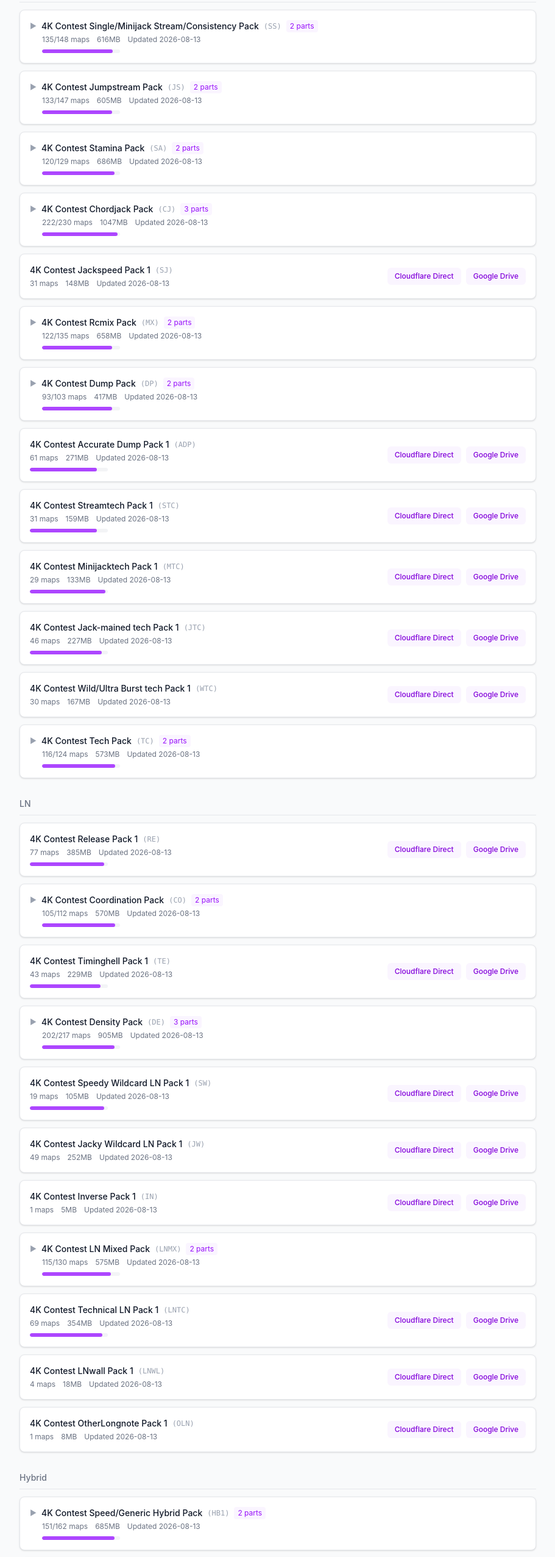
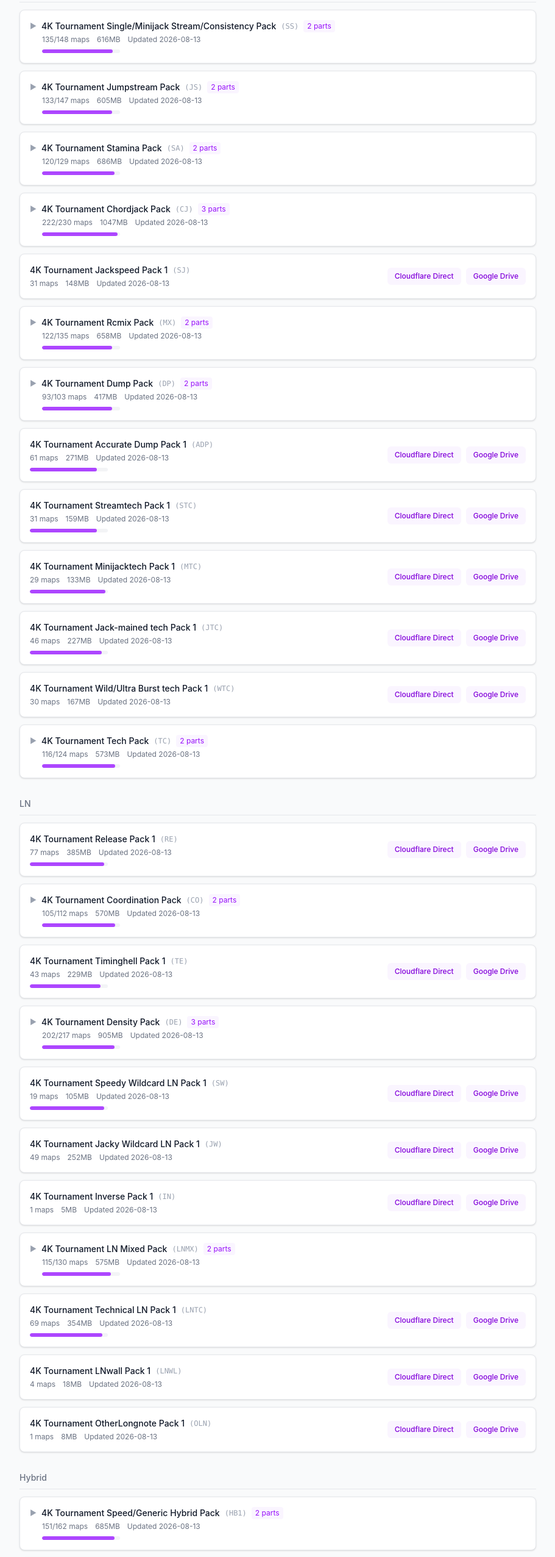
Before and after one commit to shadiaojunshi/osumania-ladder, a Next.js app: page /download in a window 1280 px wide. Shown: the part 140-2693 px from the top of the page at 61% size, without its empty margins (184-1095 px from the left). Built offline with nearby package versions, Linux system fonts and the light colour scheme.

Commit message:
Update pack naming + add GM realtype
- 包名 contest→tournament,Creator 统一为 various mappers team
- 修复 manifest 包名缺空格(上轮 contest 替换时误吞)
- 新增 SV 类真实键型 GM(gimmick),同步 admin 下拉/合包名/下载页分类

```diff
--- a/data/packs-manifest.json
+++ b/data/packs-manifest.json
@@ -2,7 +2,7 @@
   "packs": [
     {
       "realType": "SV1",
-      "name": "4K Contest Pattern SV Pack 1",
+      "name": "4K Tournament Pattern SV Pack 1",
       "part": 1,
       "mapCount": 27,
       "totalMaps": 27,
@@ -16,7 +16,7 @@
     },
     {
       "realType": "TC",
-      "name": "4K Contest Tech Pack 1",
+      "name": "4K Tournament Tech Pack 1",
       "part": 1,
       "mapCount": 80,
       "totalMaps": 124,
@@ -30,7 +30,7 @@
     },
     {
       "realType": "TC",
-      "name": "4K Contest Tech Pack 2",
+      "name": "4K Tournament Tech Pack 2",
       "part": 2,
       "mapCount": 36,
       "totalMaps": 124,
@@ -44,7 +44,7 @@
     },
     {
       "realType": "HB1",
-      "name": "4K Contest Speed/Generic Hybrid Pack 1",
+      "name": "4K Tournament Speed/Generic Hybrid Pack 1",
       "part": 1,
       "mapCount": 80,
       "totalMaps": 162,
@@ -58,7 +58,7 @@
     },
     {
       "realType": "HB1",
-      "name": "4K Contest Speed/Generic Hybrid Pack 2",
+      "name": "4K Tournament Speed/Generic Hybrid Pack 2",
       "part": 2,
       "mapCount": 71,
       "totalMaps": 162,
@@ -72,7 +72,7 @@
     },
     {
       "realType": "RE",
-      "name": "4K Contest Release Pack 1",
+      "name": "4K Tournament Release Pack 1",
       "part": 1,
       "mapCount": 77,
       "totalMaps": 81,
@@ -86,7 +86,7 @@
     },
     {
       "realType": "DE",
-      "name": "4K Contest Density Pack 1",
+      "name": "4K Tournament Density Pack 1",
       "part": 1,
       "mapCount": 80,
       "totalMaps": 217,
@@ -100,7 +100,7 @@
     },
     {
       "realType": "DE",
-      "name": "4K Contest Density Pack 2",
+      "name": "4K Tournament Density Pack 2",
       "part": 2,
       "mapCount": 80,
       "totalMaps": 217,
@@ -114,7 +114,7 @@
     },
     {
       "realType": "DE",
-      "name": "4K Contest Density Pack 3",
+      "name": "4K Tournament Density Pack 3",
       "part": 3,
       "mapCount": 42,
       "totalMaps": 217,
@@ -128,7 +128,7 @@
     },
     {
       "realType": "JS",
-      "name": "4K Contest Jumpstream Pack 1",
+      "name": "4K Tournament Jumpstream Pack 1",
       "part": 1,
       "mapCount": 80,
       "totalMaps": 147,
@@ -142,7 +142,7 @@
     },
     {
       "realType": "JS",
-      "name": "4K Contest Jumpstream Pack 2",
+      "name": "4K Tournament Jumpstream Pack 2",
       "part": 2,
       "mapCount": 53,
       "totalMaps": 147,
@@ -156,7 +156,7 @@
     },
     {
       "realType": "SS",
-      "name": "4K Contest Single/Minijack Stream/Consistency Pack 1",
+      "name": "4K Tournament Single/Minijack Stream/Consistency Pack 1",
       "part": 1,
       "mapCount": 80,
       "totalMaps": 148,
@@ -170,7 +170,7 @@
     },
     {
       "realType": "SS",
-      "name": "4K Contest Single/Minijack Stream/Consistency Pack 2",
+      "name": "4K Tournament Single/Minijack Stream/Consistency Pack 2",
       "part": 2,
       "mapCount": 55,
       "totalMaps": 148,
@@ -184,7 +184,7 @@
     },
     {
       "realType": "DP",
-      "name": "4K Contest Dump Pack 1",
+      "name": "4K Tournament Dump Pack 1",
       "part": 1,
       "mapCount": 80,
       "totalMaps": 103,
@@ -198,7 +198,7 @@
     },
     {
       "realType": "DP",
-      "name": "4K Contest Dump Pack 2",
+      "name": "4K Tournament Dump Pack 2",
       "part": 2,
       "mapCount": 13,
       "totalMaps": 103,
@@ -212,7 +212,7 @@
     },
     {
       "realType": "ADP",
-      "name": "4K Contest Accurate Dump Pack 1",
+      "name": "4K Tournament Accurate Dump Pack 1",
       "part": 1,
       "mapCount": 61,
       "totalMaps": 71,
@@ -226,7 +226,7 @@
     },
     {
       "realType": "LNmainHB",
-      "name": "4K Contest LN-main Hybrid Pack 1",
+      "name": "4K Tournament LN-main Hybrid Pack 1",
       "part": 1,
       "mapCount": 36,
       "totalMaps": 37,
@@ -240,7 +240,7 @@
     },
     {
       "realType": "LNMX",
-      "name": "4K Contest LN Mixed Pack 1",
+      "name": "4K Tournament LN Mixed Pack 1",
       "part": 1,
       "mapCount": 80,
       "totalMaps": 130,
@@ -254,7 +254,7 @@
     },
     {
       "realType": "LNMX",
-      "name": "4K Contest LN Mixed Pack 2",
+      "name": "4K Tournament LN Mixed Pack 2",
       "part": 2,
       "mapCount": 35,
       "totalMaps": 130,
@@ -268,7 +268,7 @@
     },
     {
       "realType": "SI",
-      "name": "4K Contest Sightread SV Pack 1",
+      "name": "4K Tournament Sightread SV Pack 1",
       "part": 1,
       "mapCount": 34,
       "totalMaps": 36,
@@ -282,7 +282,7 @@
     },
     {
       "realType": "ME",
-      "name": "4K Contest Memorization SV Pack 1",
+      "name": "4K Tournament Memorization SV Pack 1",
       "part": 1,
       "mapCount": 13,
       "totalMaps": 13,
@@ -296,7 +296,7 @@
     },
     {
       "realType": "TB",
-      "name": "4K Contest Tiebreaker Pack 1",
+      "name": "4K Tournament Tiebreaker Pack 1",
       "part": 1,
       "mapCount": 80,
       "totalMaps": 200,
@@ -310,7 +310,7 @@
     },
     {
       "realType": "TB",
-      "name": "4K Contest Tiebreaker Pack 2",
+      "name": "4K Tournament Tiebreaker Pack 2",
       "part": 2,
       "mapCount": 79,
       "totalMaps": 200,
@@ -324,7 +324,7 @@
     },
     {
       "realType": "TB",
-      "name": "4K Contest Tiebreaker Pack 3",
+      "name": "4K Tournament Tiebreaker Pack 3",
       "part": 3,
       "mapCount": 32,
       "totalMaps": 200,
@@ -338,7 +338,7 @@
     },
     {
       "realType": "SA",
-      "name": "4K Contest Stamina Pack 1",
+      "name": "4K Tournament Stamina Pack 1",
       "part": 1,
       "mapCount": 80,
       "totalMaps": 129,
@@ -352,7 +352,7 @@
     },
     {
       "realType": "SA",
-      "name": "4K Contest Stamina Pack 2",
+      "name": "4K Tournament Stamina Pack 2",
       "part": 2,
       "mapCount": 40,
       "totalMaps": 129,
@@ -366,7 +366,7 @@
     },
     {
       "realType": "MX",
-      "name": "4K Contest Rcmix Pack 1",
+      "name": "4K Tournament Rcmix Pack 1",
       "part": 1,
       "mapCount": 80,
       "totalMaps": 135,
@@ -380,7 +380,7 @@
     },
     {
       "realType": "MX",
-      "name": "4K Contest Rcmix Pack 2",
+      "name": "4K Tournament Rcmix Pack 2",
       "part": 2,
       "mapCount": 42,
       "totalMaps": 135,
@@ -394,7 +394,7 @@
     },
     {
       "realType": "JTC",
-      "name": "4K Contest Jack-mained tech Pack 1",
+      "name": "4K Tournament Jack-mained tech Pack 1",
       "part": 1,
       "mapCount": 46,
       "totalMaps": 50,
@@ -408,7 +408,7 @@
     },
     {
       "realType": "HB2",
-      "name": "4K Contest Mid-tempo/Jack/Shield Hybrid Pack 1",
+      "name": "4K Tournament Mid-tempo/Jack/Shield Hybrid Pack 1",
       "part": 1,
       "mapCount": 80,
       "totalMaps": 119,
@@ -422,7 +422,7 @@
     },
     {
       "realType": "HB2",
-      "name": "4K Contest Mid-tempo/Jack/Shield Hybrid Pack 2",
+      "name": "4K Tournament Mid-tempo/Jack/Shield Hybrid Pack 2",
       "part": 2,
       "mapCount": 32,
       "totalMaps": 119,
@@ -436,7 +436,7 @@
     },
     {
       "realType": "CO",
-      "name": "4K Contest Coordination Pack 1",
+      "name": "4K Tournament Coordination Pack 1",
       "part": 1,
       "mapCount": 80,
       "totalMaps": 112,
@@ -450,7 +450,7 @@
     },
     {
       "realType": "CO",
-      "name": "4K Contest Coordination Pack 2",
+      "name": "4K Tournament Coordination Pack 2",
       "part": 2,
       "mapCount": 25,
       "totalMaps": 112,
@@ -464,7 +464,7 @@
     },
     {
       "realType": "CJ",
-      "name": "4K Contest Chordjack Pack 1",
+      "name": "4K Tournament Chordjack Pack 1",
       "part": 1,
       "mapCount": 80,
       "totalMaps": 230,
@@ -478,7 +478,7 @@
     },
     {
       "realType": "CJ",
-      "name": "4K Contest Chordjack Pack 2",
+      "name": "4K Tournament Chordjack Pack 2",
       "part": 2,
       "mapCount": 80,
       "totalMaps": 230,
@@ -492,7 +492,7 @@
     },
     {
       "realType": "CJ",
-      "name": "4K Contest Chordjack Pack 3",
+      "name": "4K Tournament Chordjack Pack 3",
       "part": 3,
       "mapCount": 62,
       "totalMaps": 230,
@@ -506,7 +506,7 @@
     },
     {
       "realType": "HB3",
-      "name": "4K Contest Technical Hybrid Pack 1",
+      "name": "4K Tournament Technical Hybrid Pack 1",
       "part": 1,
       "mapCount": 80,
       "totalMaps": 127,
@@ -520,7 +520,7 @@
     },
     {
       "realType": "HB3",
-      "name": "4K Contest Technical Hybrid Pack 2",
+      "name": "4K Tournament Technical Hybrid Pack 2",
       "part": 2,
       "mapCount": 38,
       "totalMaps": 127,
@@ -534,7 +534,7 @@
     },
     {
       "realType": "MTC",
-      "name": "4K Contest Minijacktech Pack 1",
+      "name": "4K Tournament Minijacktech Pack 1",
       "part": 1,
       "mapCount": 29,
       "totalMaps": 30,
@@ -548,7 +548,7 @@
     },
     {
       "realType": "TE",
-      "name": "4K Contest Timinghell Pack 1",
+      "name": "4K Tournament Timinghell Pack 1",
       "part": 1,
       "mapCount": 43,
       "totalMaps": 47,
@@ -562,7 +562,7 @@
     },
     {
       "realType": "JW",
-      "name": "4K Contest Jacky Wildcard LN Pack 1",
+      "name": "4K Tournament Jacky Wildcard LN Pack 1",
       "part": 1,
       "mapCount": 49,
       "totalMaps": 49,
@@ -576,7 +576,7 @@
     },
     {
       "realType": "LNTC",
-      "name": "4K Contest Technical LN Pack 1",
+      "name": "4K Tournament Technical LN Pack 1",
       "part": 1,
       "mapCount": 69,
       "totalMaps": 74,
@@ -590,7 +590,7 @@
     },
     {
       "realType": "STC",
-      "name": "4K Contest Streamtech Pack 1",
+      "name": "4K Tournament Streamtech Pack 1",
       "part": 1,
       "mapCount": 31,
       "totalMaps": 36,
@@ -604,7 +604,7 @@
     },
     {
       "realType": "SV2",
-      "name": "4K Contest Rhythm SV Pack 1",
+      "name": "4K Tournament Rhythm SV Pack 1",
       "part": 1,
       "mapCount": 25,
       "totalMaps": 25,
@@ -618,7 +618,7 @@
     },
     {
       "realType": "MNTB",
-      "name": "4K Contest Mini-Tiebreaker Hybrid Pack 1",
+      "name": "4K Tournament Mini-Tiebreaker Hybrid Pack 1",
       "part": 1,
       "mapCount": 37,
       "totalMaps": 43,
@@ -632,7 +632,7 @@
     },
     {
       "realType": "RCmainHB",
-      "name": "4K Contest RC-main Hybrid Pack 1",
+      "name": "4K Tournament RC-main Hybrid Pack 1",
       "part": 1,
       "mapCount": 19,
       "totalMaps": 19,
@@ -646,7 +646,7 @@
     },
     {
       "realType": "WTC",
-      "name": "4K Contest Wild/Ultra Burst tech Pack 1",
+      "name": "4K Tournament Wild/Ultra Burst tech Pack 1",
       "part": 1,
       "mapCount": 30,
       "totalMaps": 30,
@@ -660,7 +660,7 @@
     },
     {
       "realType": "SW",
-      "name": "4K Contest Speedy Wildcard LN Pack 1",
+      "name": "4K Tournament Speedy Wildcard LN Pack 1",
       "part": 1,
       "mapCount": 19,
       "totalMaps": 20,
@@ -674,7 +674,7 @@
     },
     {
       "realType": "SVMX",
-      "name": "4K Contest Mix SV Pack 1",
+      "name": "4K Tournament Mix SV Pack 1",
       "part": 1,
       "mapCount": 36,
       "totalMaps": 37,
@@ -688,7 +688,7 @@
     },
     {
       "realType": "HB4",
-      "name": "4K Contest Wildcard Hybrid Pack 1",
+      "name": "4K Tournament Wildcard Hybrid Pack 1",
       "part": 1,
       "mapCount": 11,
       "totalMaps": 11,
@@ -702,7 +702,7 @@
     },
     {
       "realType": "SJ",
-      "name": "4K Contest Jackspeed Pack 1",
+      "name": "4K Tournament Jackspeed Pack 1",
       "part": 1,
       "mapCount": 31,
       "totalMaps": 31,
@@ -716,7 +716,7 @@
     },
     {
       "realType": "IN",
-      "name": "4K Contest Inverse Pack 1",
+      "name": "4K Tournament Inverse Pack 1",
       "part": 1,
       "mapCount": 1,
       "totalMaps": 1,
@@ -730,7 +730,7 @@
     },
     {
       "realType": "OHB",
-      "name": "4K Contest OtherHybrid Pack 1",
+      "name": "4K Tournament OtherHybrid Pack 1",
       "part": 1,
       "mapCount": 1,
       "totalMaps": 1,
@@ -744,7 +744,7 @@
     },
     {
       "realType": "OLN",
-      "name": "4K Contest OtherLongnote Pack 1",
+      "name": "4K Tournament OtherLongnote Pack 1",
       "part": 1,
       "mapCount": 1,
       "totalMaps": 1,
@@ -758,7 +758,7 @@
     },
     {
       "realType": "LNWL",
-      "name": "4K Contest LNwall Pack 1",
+      "name": "4K Tournament LNwall Pack 1",
       "part": 1,
       "mapCount": 4,
       "totalMaps": 4,
--- a/src/app/download/page.tsx
+++ b/src/app/download/page.tsx
@@ -20,7 +20,7 @@ const CATEGORIES: { labelKey: MessageKey; types: string[] }[] = [
   { labelKey: 'download.cat.rice', types: ['SS', 'JS', 'SA', 'SATC', 'CJ', 'SJ', 'MX', 'DP', 'ADP', 'STC', 'MTC', 'JTC', 'WTC', 'TC', 'ORC'] },
   { labelKey: 'download.cat.ln', types: ['RE', 'CO', 'TE', 'DE', 'SW', 'JW', 'IN', 'LNMX', 'LNTC', 'LNWL', 'OLN'] },
   { labelKey: 'download.cat.hb', types: ['HB1', 'HB2', 'HB3', 'HB4', 'HB5', 'RCmainHB', 'LNmainHB', 'MXHB', 'MNTB', 'OHB'] },
-  { labelKey: 'download.cat.sv', types: ['SV1', 'SV2', 'SI', 'ME', 'SVMX'] },
+  { labelKey: 'download.cat.sv', types: ['SV1', 'SV2', 'SI', 'ME', 'SVMX', 'GM'] },
   { labelKey: 'download.cat.other', types: ['TB'] },
 ]
 
--- a/src/components/admin/MapSlotEditor.tsx
+++ b/src/components/admin/MapSlotEditor.tsx
@@ -58,6 +58,7 @@ export const REAL_TYPES: Record<string, { id: string; name: string }[]> = {
     { id: 'SI', name: 'Sightread (SI)' },
     { id: 'ME', name: 'Memorization (ME)' },
     { id: 'SVMX', name: 'SVMix (SVMX)' },
+    { id: 'GM', name: 'Gimmick (GM)' },
   ],
   TB: [
     { id: 'TB', name: 'Tiebreaker' },
```
Also changed, not shown: scripts/generate-pack.js (+4 -4 lines), 1 other file (tests, documents, lock files or other folders).
